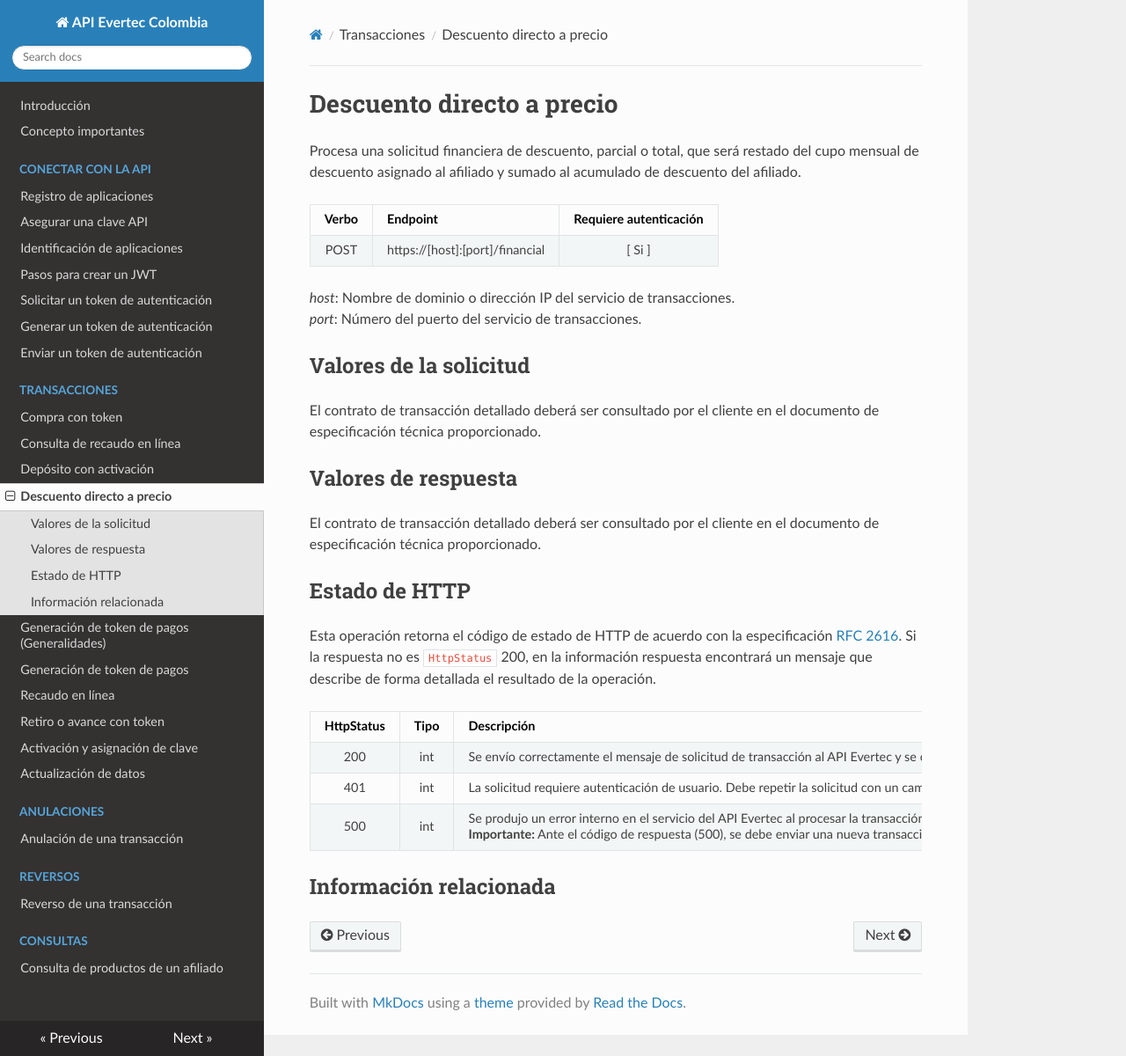
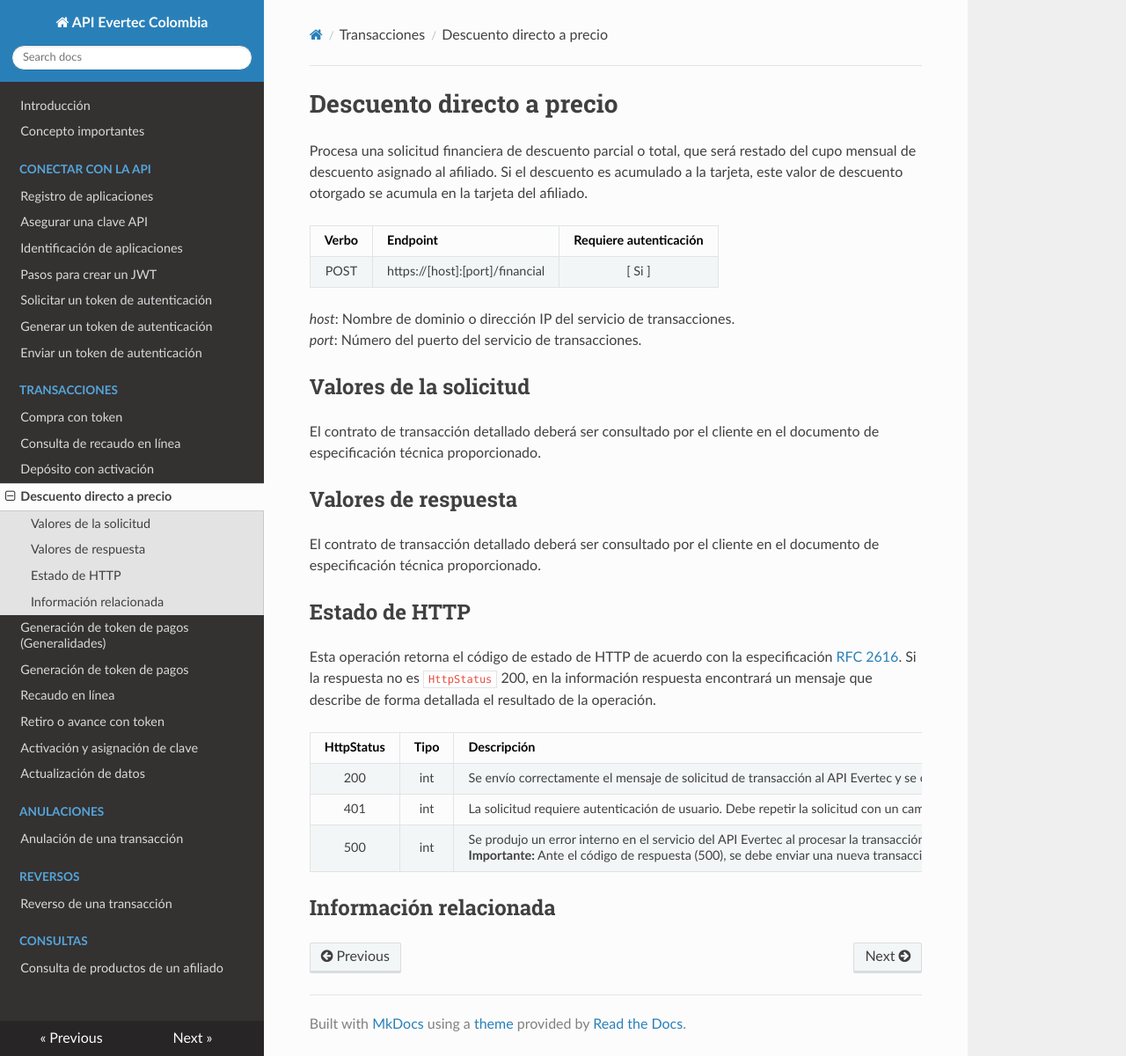
Before and after one commit to Picasso-api/Evertec-API, an MkDocs documentation site: the page built from docs/discount.md, in a window 1280 px wide and 1200 px high. Shown: the whole window at 88% size. Built offline with MkDocs 1.6.1, drawn with Linux system fonts in a browser that asks for light colours; nearby versions of some CDN libraries.

Commit message:
Update discount.md
Update transaction description

```diff
--- a/docs/discount.md
+++ b/docs/discount.md
@@ -1,6 +1,6 @@
 # Descuento directo a precio
 
-Procesa una solicitud financiera de descuento, parcial o total, que será restado del cupo mensual de descuento asignado al afiliado y sumado al acumulado de descuento del afiliado.
+Procesa una solicitud financiera de descuento parcial o total, que será restado del cupo mensual de descuento asignado al afiliado. Si el descuento es acumulado a la tarjeta, este valor de descuento otorgado se acumula en la tarjeta del afiliado.
 
 | Verbo | Endpoint                                      | Requiere autenticación |
 | :---: | --------------------------------------------- | :--------------------: |
```
